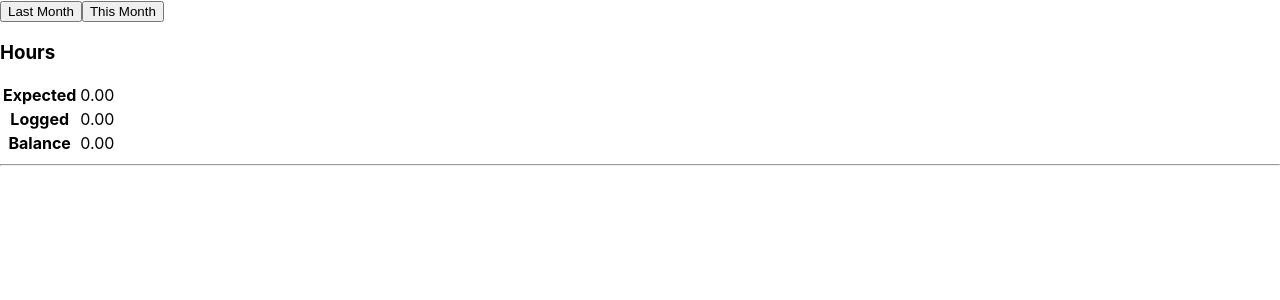
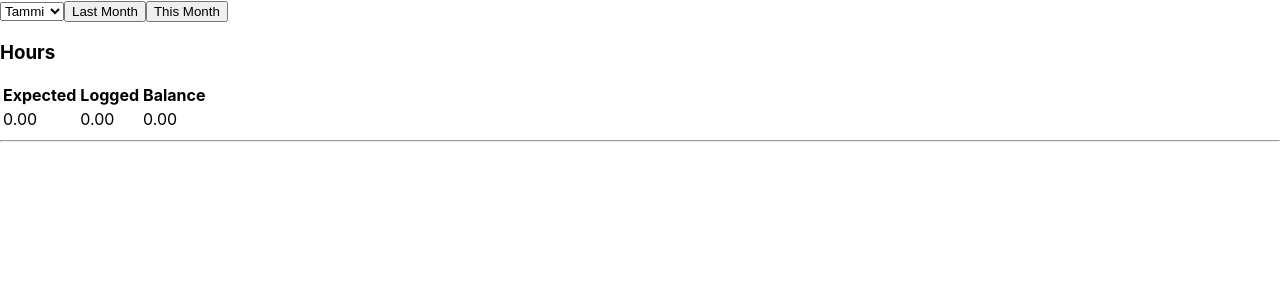
Before and after one commit to Cifixie/tggl, a Next.js app: page / in a window 1280 px wide. Shown: the top 300 px of the page. Built offline with nearby package versions, Linux system fonts and the light colour scheme.

Commit message:
fix latest

```diff
--- a/pages/index.tsx
+++ b/pages/index.tsx
@@ -1,5 +1,11 @@
 import Head from "next/head";
-import { startOfMonth, endOfMonth, subMonths } from "date-fns";
+import {
+  startOfMonth,
+  endOfMonth,
+  subMonths,
+  startOfQuarter,
+  format,
+} from "date-fns";
 import type { NextPage } from "next";
 import useTotals from "./useTotals";
 import * as d3 from "d3";
@@ -18,6 +24,29 @@ const Home: NextPage = () => {
       </Head>
 
       <main>
+        <select
+          onChange={(e) => {
+            const month = parseInt(e.target.value, 10);
+            const date = new Date(now).setMonth(month);
+            setDates({
+              start_date: startOfMonth(date),
+              end_date: endOfMonth(date),
+            });
+          }}
+        >
+          <option value="0">Tammi</option>
+          <option value="1">Helmi</option>
+          <option value="2">Maalis</option>
+          <option value="3">Huhti</option>
+          <option value="4">Touko</option>
+          <option value="5">Kesä</option>
+          <option value="6">Heinä</option>
+          <option value="7">Elo</option>
+          <option value="8">Syys</option>
+          <option value="9">Loka</option>
+          <option value="10">Marras</option>
+          <option value="11">joulu</option>
+        </select>
         <button
           onClick={() => {
             setDates({
@@ -40,20 +69,25 @@ const Home: NextPage = () => {
         </button>
       </main>
       <section>
+        {dates?.start_date ? (
+          <h2>{format(dates?.start_date, "MMMM")}</h2>
+        ) : null}
         <h3>Hours</h3>
         <table>
+          <thead>
             <tr>
               <th>Expected</th>
+              <th>Logged</th>
+              <th>Balance</th>
+            </tr>
+          </thead>
+          <tbody>
+            <tr>
               <td>{(d3.sum(totals, (t) => t.expected) / 3600).toFixed(2)}</td>
-          </tr>
-          <tr>
-            <th>Logged</th>
               <td>{(d3.sum(totals, (t) => t.logged) / 3600).toFixed(2)}</td>
-          </tr>
-          <tr>
-            <th>Balance</th>
               <td>{(d3.sum(totals, (t) => t.balance) / 3600).toFixed(2)}</td>
             </tr>
+          </tbody>
         </table>
         <hr />
       </section>
```
Lines whose indentation alone changed are shown as unchanged.
